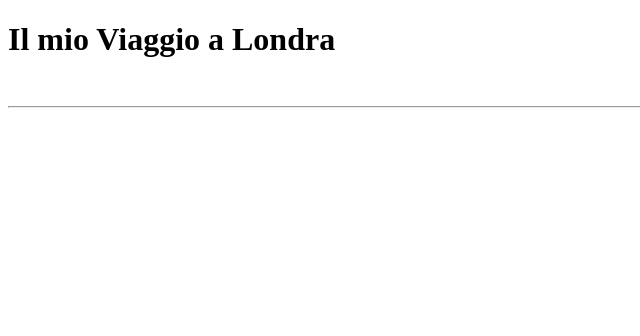
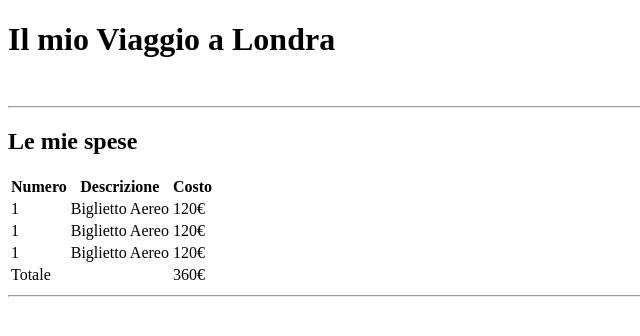
Before and after one commit to AnnaDAlessandro/html-london-trip, a plain HTML site: page file/index.html in a window 1280 px wide. Shown: the whole page, without its empty margins (0-640 px from the left). Drawn offline with Linux system fonts and the light colour scheme.

Commit message:
Creazione tabella

```diff
--- a/file/index.html
+++ b/file/index.html
@@ -14,6 +14,40 @@
       <hr>
     </header>
     <main>
+      <section>
+        <h2>Le mie spese</h2>
+        <table>
+            <thead>
+                <tr>
+                  <th>Numero</th>
+                  <th>Descrizione</th>
+                  <th>Costo</th>
+                </tr>
+              </thead>
+              <tbody>
+                <tr>
+                  <td>1</td>
+                  <td>Biglietto Aereo</td>
+                  <td>120€</td>
+                </tr>
+                <tr>
+                  <td>1</td>
+                  <td>Biglietto Aereo</td>
+                  <td>120€</td>
+                </tr>
+                <tr>
+                  <td>1</td>
+                  <td>Biglietto Aereo</td>
+                  <td>120€</td>
+                  </tr>
+              </tbody>
+              <tfoot>
+                 <td colspan="2"> Totale </td>
+                 <td> 360€ </td>
+              </tfoot>
+        </table>
+        <hr>
+      </section>
 
     </main>
     <footer>
```
